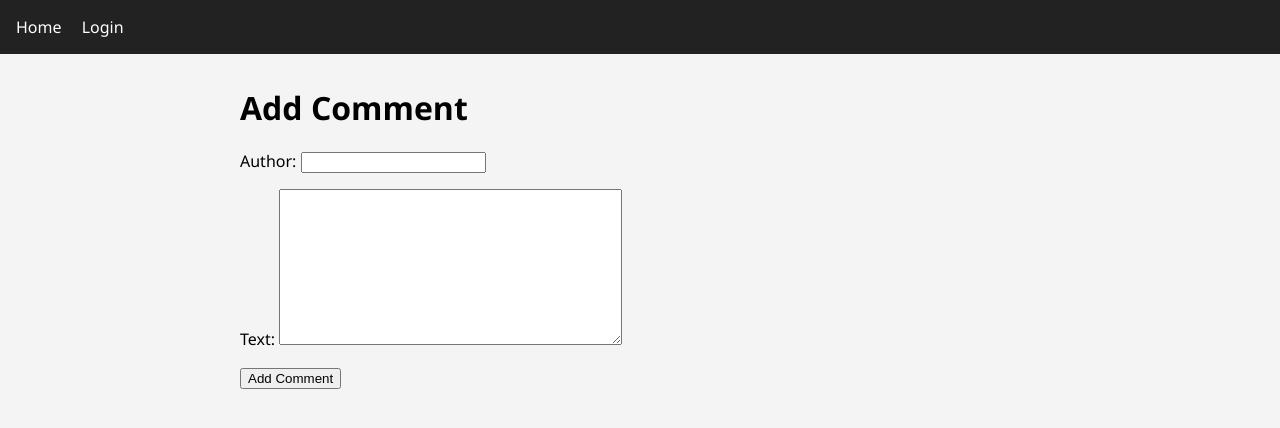
After one commit to null8878/Live-Django_App, a Django app: page /blog/post/1/comment/ in a window 1280 px wide. The commit adds this page. Shown: the top 428 px of the page. Run offline with Django 4.2, Linux system fonts and the light colour scheme; data comes from the database, SQL or seed files in the repository.

Commit message:
Add comment functionality and README

```diff
--- a/blog/forms.py
+++ b/blog/forms.py
@@ -1,7 +1,13 @@
 from django import forms
-from .models import Post
+from .models import Post, Comment
 
 class PostForm(forms.ModelForm):
     class Meta:
         model = Post
         fields = ['title','text']
+
+
+class CommentForm(forms.ModelForm):
+    class Meta:
+        model = Comment
+        fields = ['author', 'text']
--- /dev/null
+++ b/blog/templates/add_comment.html
@@ -0,0 +1,9 @@
+{% extends 'base.html' %}
+{% block content %}
+  <h1>Add Comment</h1>
+  <form method="post">
+    {% csrf_token %}
+    {{ form.as_p }}
+    <button type="submit">Add Comment</button>
+  </form>
+{% endblock %}
--- a/blog/templates/post_detail.html
+++ b/blog/templates/post_detail.html
@@ -14,4 +14,5 @@
   {% empty %}
     <p>No comments yet.</p>
   {% endfor %}
+  <p><a href="{% url 'add_comment' post.pk %}">Add a comment</a></p>
 {% endblock %}
--- a/blog/urls.py
+++ b/blog/urls.py
@@ -5,4 +5,5 @@ urlpatterns = [
     path('', views.post_list, name='post_list'),
     path('post/<int:pk>/', views.post_detail, name='post_detail'),
     path('post/new/', views.post_new, name='post_new'),
+    path('post/<int:pk>/comment/', views.add_comment, name='add_comment'),
 ]
--- a/blog/views.py
+++ b/blog/views.py
@@ -1,7 +1,7 @@
 from django.shortcuts import render, get_object_or_404, redirect
 from django.utils import timezone
 from .models import Post
-from .forms import PostForm
+from .forms import PostForm, CommentForm
 from django.contrib.auth.decorators import login_required
 
 def post_list(request):
@@ -24,3 +24,17 @@ def post_new(request):
     else:
         form = PostForm()
     return render(request,'post_new.html',{'form':form})
+
+
+def add_comment(request, pk):
+    post = get_object_or_404(Post, pk=pk)
+    if request.method == "POST":
+        form = CommentForm(request.POST)
+        if form.is_valid():
+            comment = form.save(commit=False)
+            comment.post = post
+            comment.save()
+            return redirect('post_detail', pk=post.pk)
+    else:
+        form = CommentForm()
+    return render(request, 'add_comment.html', {'form': form})
```
Also changed, not shown: README.md (added).
